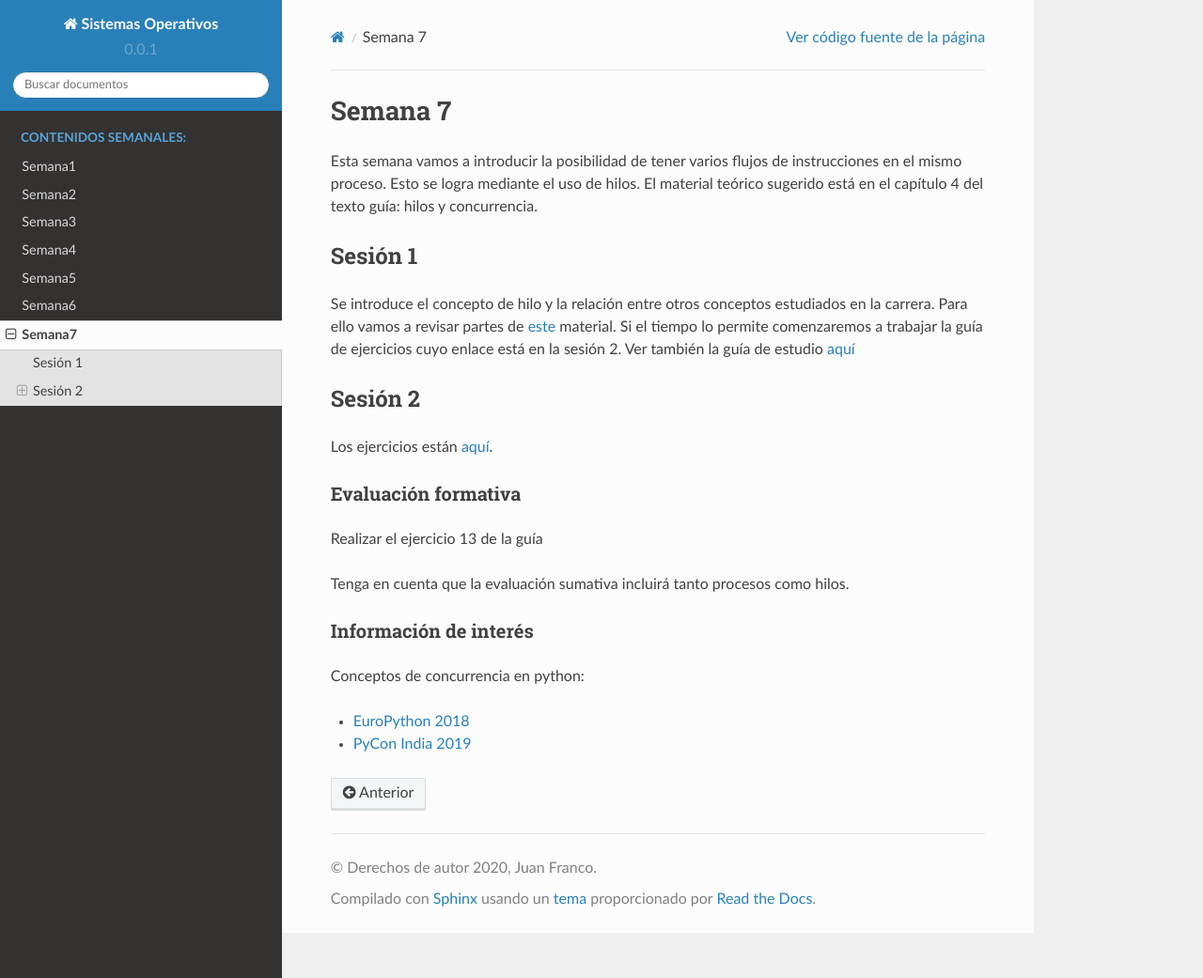
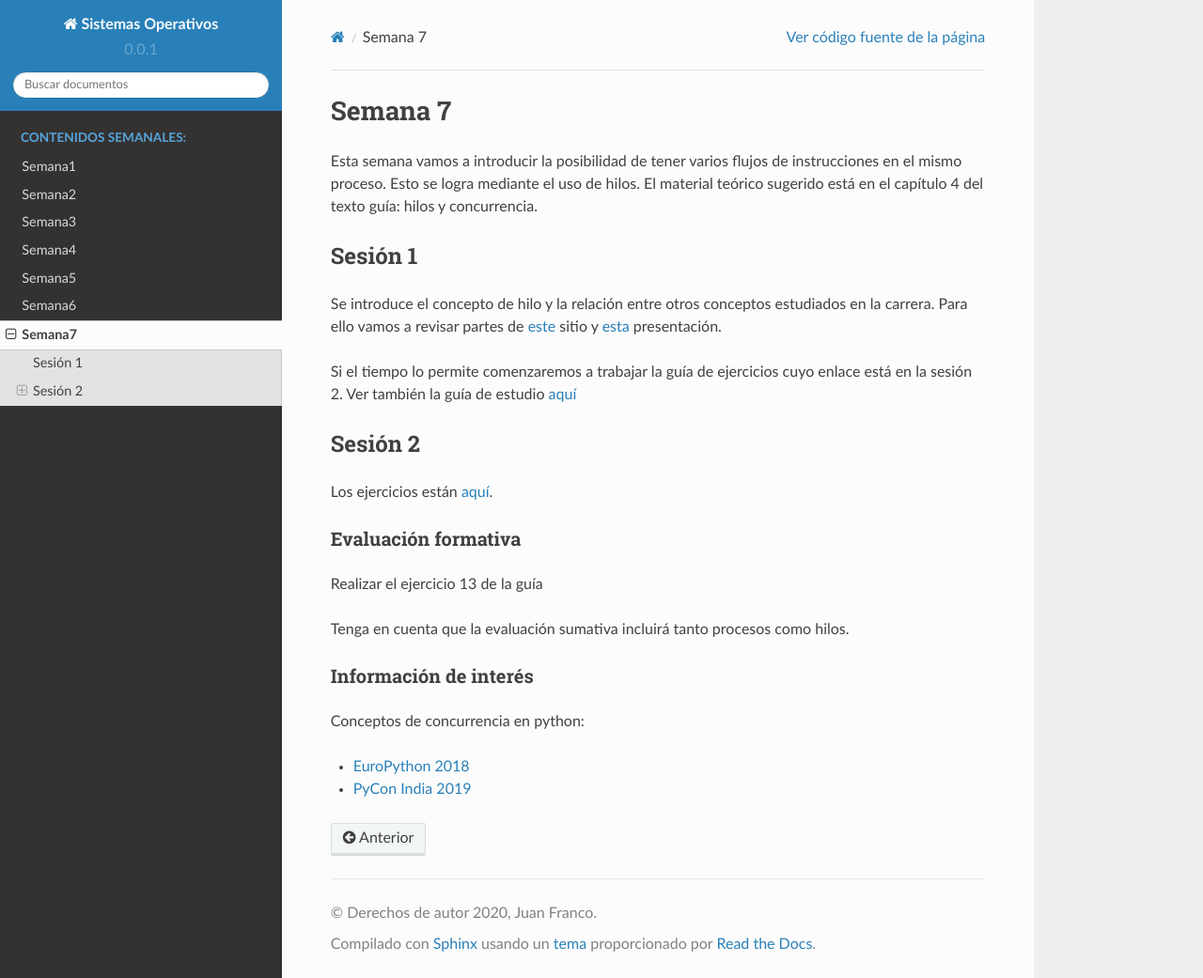
Before and after one commit to juanferfranco/sistemasoperativos, a Sphinx documentation site: the page built from docs/_semana7/semana7.rst, in a window 1280 px wide and 1041 px high. Shown: the whole window at 94% size. Built offline with Sphinx 7.4.7 and the Read the Docs theme 2.0.0, drawn with Linux system fonts in a browser that asks for light colours.

Commit message:
update week 7

```diff
--- a/docs/_semana7/semana7.rst
+++ b/docs/_semana7/semana7.rst
@@ -11,7 +11,10 @@ Sesión 1
 ---------
 Se introduce el concepto de hilo y la relación entre otros
 conceptos estudiados en la carrera. Para ello vamos a revisar
-partes de `este <http://www.albahari.com/threading/>`__ material.
+partes de `este <http://www.albahari.com/threading/>`__ sitio y
+`esta <https://drive.google.com/file/d/1kYL85ThVU5xJmCiCPDVskS-UI4Y5jDde/view?usp=sharing>`__
+presentación.
+
 Si el tiempo lo permite comenzaremos a trabajar la guía de
 ejercicios cuyo enlace está en la sesión 2. Ver también la guía
 de estudio `aquí <https://www.os-book.com/OS10/study-guide/Study-Guide.pdf>`__
```
